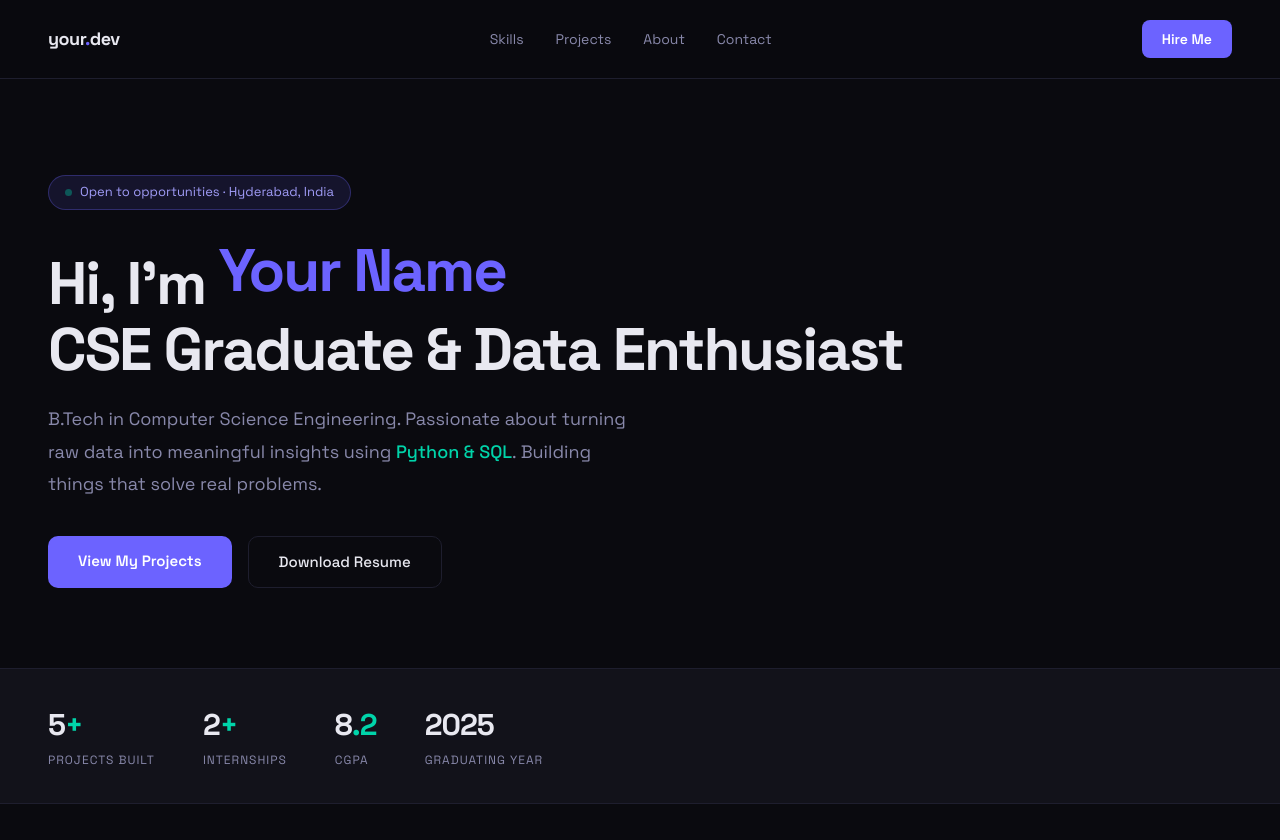
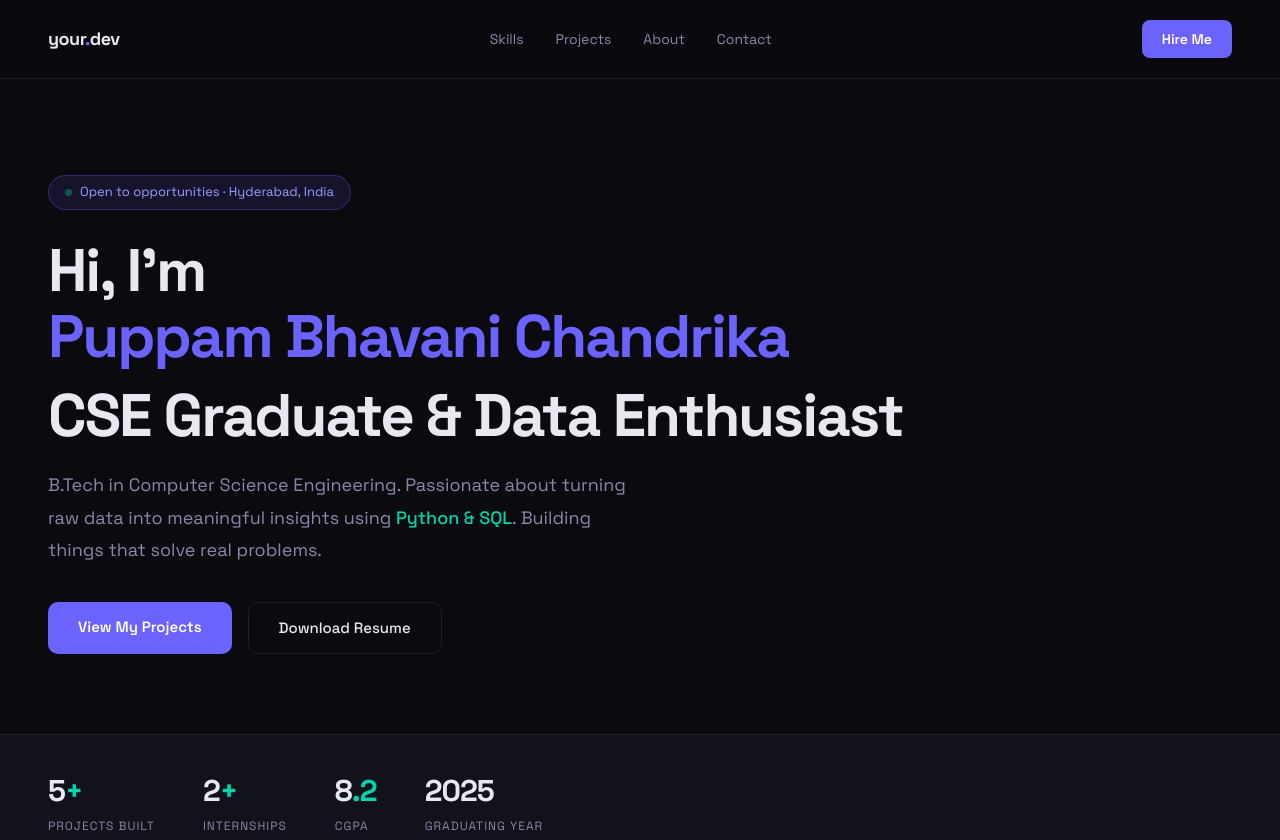
Before and after one commit to Bhavani12-P/Bhavani.github.io, a plain HTML site: page index.html in a window 1280 px wide. Shown: the top 840 px of the page. Drawn offline with Linux system fonts and the light colour scheme.

Commit message:
Update index.html

```diff
--- a/index.html
+++ b/index.html
@@ -492,7 +492,7 @@
 
 <script>
   const nameEl = document.getElementById('typed-name');
-  const fullName = 'Your Name'; // ← Change this to your real name
+  const fullName = 'Puppam Bhavani Chandrika'; // ← Change this to your real name
   let i = 0;
   function type() {
     if (i <= fullName.length) {
```
